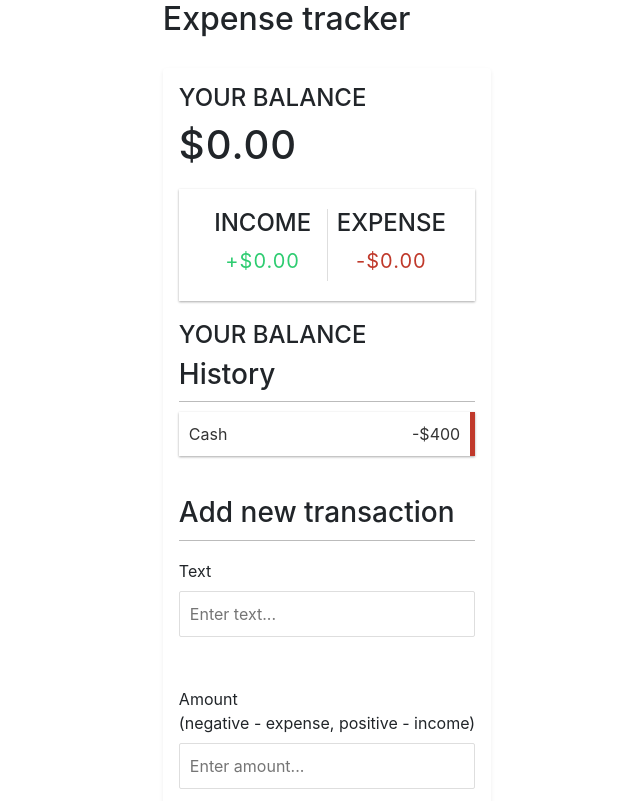
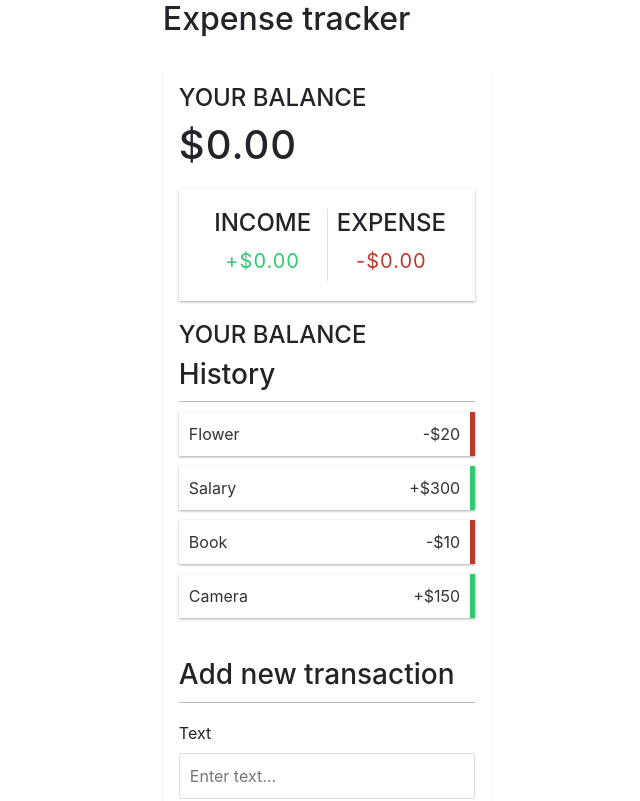
Before and after one commit to YasiruAyesh97/Expense-tracker-react-hooks, a React (Create React App) app: page / in a window 1280 px wide. Shown: the top 801 px of the page, without its empty margins (313-953 px from the left). Built offline with nearby package versions, Linux system fonts and the light colour scheme.

Commit message:
bulid transcation component

```diff
--- a/src/component/TransactionList.js
+++ b/src/component/TransactionList.js
@@ -1,14 +1,17 @@
-import React from "react";
+import React,{useContext} from "react";
+import {GlobalContext} from "../context/GlobalState";
+import {Transaction} from "./Transcation";
 
 export const TransactionList =()=>{
+    const {transitions} =useContext(GlobalContext);
+    console.log(transitions);
     return(
         <>
             <h4>Your Balance</h4>
             <h3>History</h3>
             <ul id="list" className="list">
-                <li className="minus">
-                 Cash <span>-$400</span><button className="delete-btn">x</button>
-               </li>
+                {transitions.map(transition =>(<Transaction transition={transition}/> ))}
+
             </ul>
         </>
     );
--- /dev/null
+++ b/src/component/Transcation.js
@@ -0,0 +1,12 @@
+import React,{useContext} from "react";
+import {GlobalContext} from "../context/GlobalState";
+
+export const Transaction =({transition})=>{
+    const sign =transition.amount <0 ?'-':'+';
+
+    return(
+        <li className={transition.amount<0 ? "minus":"plus"}>
+            {transition.text} <span>{sign}${Math.abs(transition.amount)}</span><button className="delete-btn">x</button>
+        </li>
+    );
+}
```
